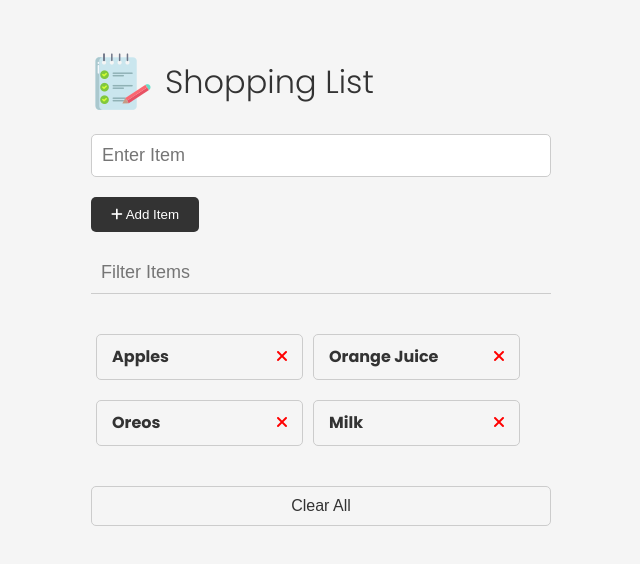
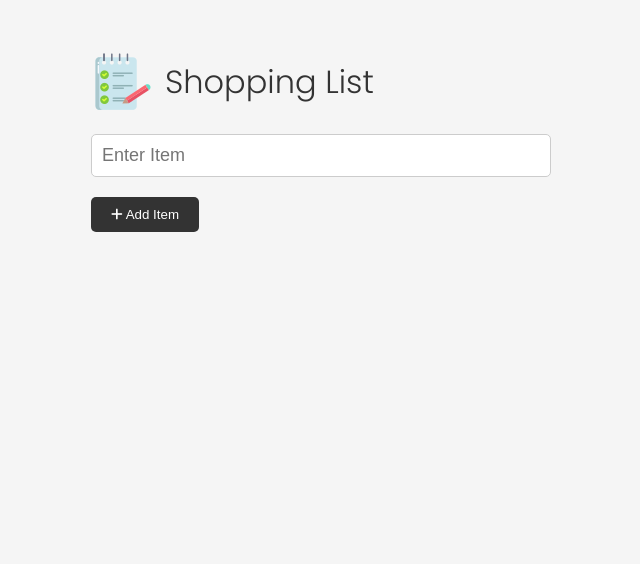
Before and after one commit to Okashe/shoppinglist, a plain HTML site: page index.html in a window 1280 px wide. Shown: the whole page, without its empty margins (319-959 px from the left). Drawn offline with Linux system fonts and the light colour scheme.

Commit message:
checking state

```diff
--- a/index.html
+++ b/index.html
@@ -63,7 +63,7 @@
       </div>
 
       <ul id="item-list" class="items">
-        <li>
+        <!-- <li>
           Apples
           <button class="remove-item btn-link text-red">
             <i class="fa-solid fa-xmark"></i>
@@ -86,7 +86,7 @@
           <button class="remove-item btn-link text-red">
             <i class="fa-solid fa-xmark"></i>
           </button>
-        </li>
+        </li> -->
       </ul>
 
       <button id="clear" class="btn-clear">Clear All</button>
--- a/script.js
+++ b/script.js
@@ -2,6 +2,9 @@ const itemForm = document.getElementById('item-form');
 const itemInput= document.getElementById('item-input');
 const itemList = document.getElementById('item-list');
 const clearButton = document.getElementById('clear');
+const itemFilter = document.getElementById('filter');
+const items = document.querySelectorAll('li');
+
 
 function addItem(e){
     e.preventDefault();
@@ -49,12 +52,30 @@ function removeItem(e){
 
 }
 function clearItems(){
-    //console.log('works');
     while(itemList.firstChild){
         itemList.removeChild(itemList.firstChild);
+    }
+}
+
+//checking state
+//you wil need to run this in a few places
+function checkUI(){
+    //if we conosle log the items we realize nodelist is 0
+    //console.log(items)//  bcoz items are defined up globally
+    if(items.length===0){
+      clearButton.style.display ='none';
+      itemFilter.style.display ='none';
+    }else{
+        clearButton.style.display ='block';
+        itemFilter.style.display ='block';
     }
 }
 //event listeners
 itemForm.addEventListener('submit', addItem);
 itemList.addEventListener('click', removeItem);
 clearButton.addEventListener('click', clearItems);
+
+//only running on global scope now
+//runs only when the page loads
+//does not run every time you add an item
+checkUI();
```
